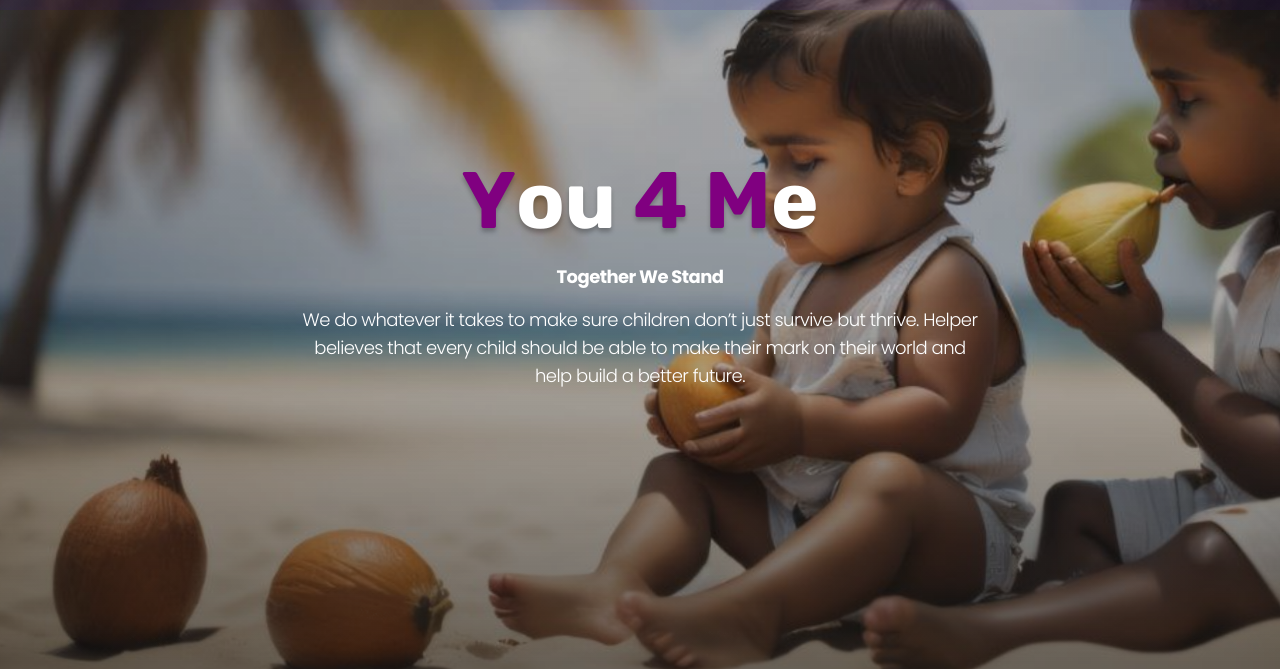
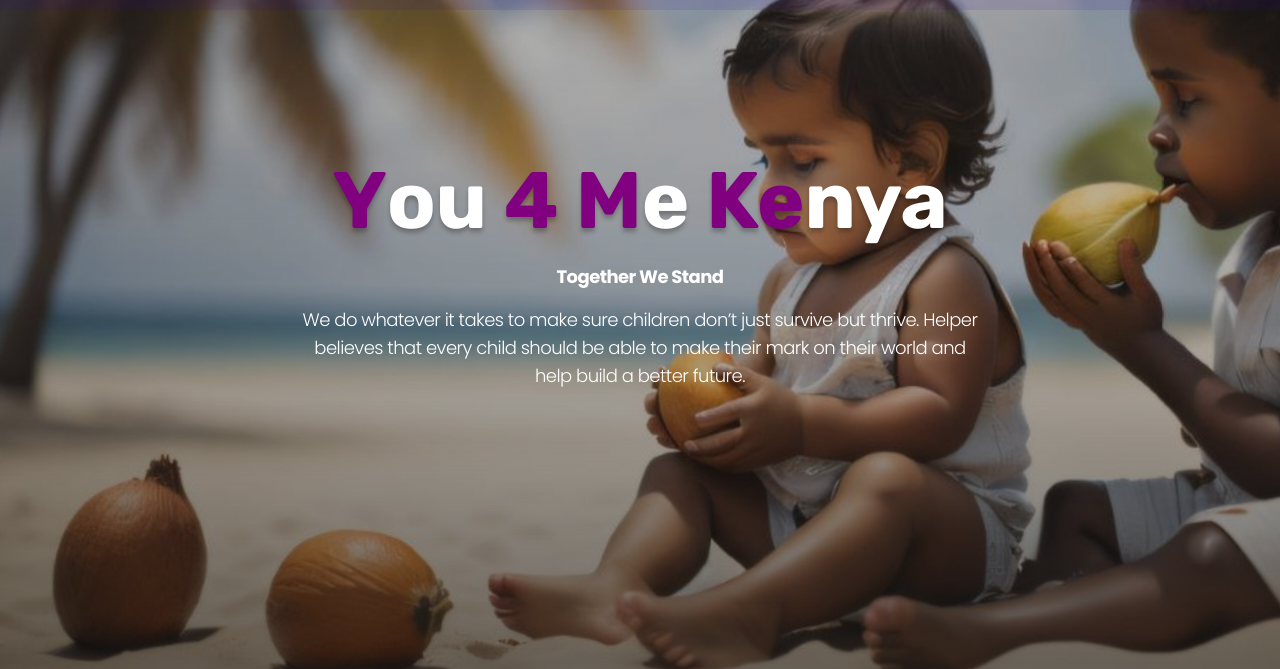
Before and after one commit to deadboneiha/you4me, a plain HTML site: page index.html in a window 1280 px wide. Shown: the part 129-798 px from the top of the page. Drawn offline with Linux system fonts and the light colour scheme.

Commit message:
Update index.html

```diff
--- a/index.html
+++ b/index.html
@@ -103,6 +103,7 @@
                   <span style="color:purple;font-weight: bolder;">Y</span>ou
                   <span style="color:purple;font-weight: bolder;">4</span>
                   <span style="color:purple;font-weight: bolder;">M</span>e
+                  <span style="color:purple;font-weight: bolder;">Ke</span>nya
                 </h1>
                 <p style="font-weight: bold;">Together We Stand</p>
                 <p>We do whatever it takes to make sure children don’t just survive but thrive. Helper believes that
```
